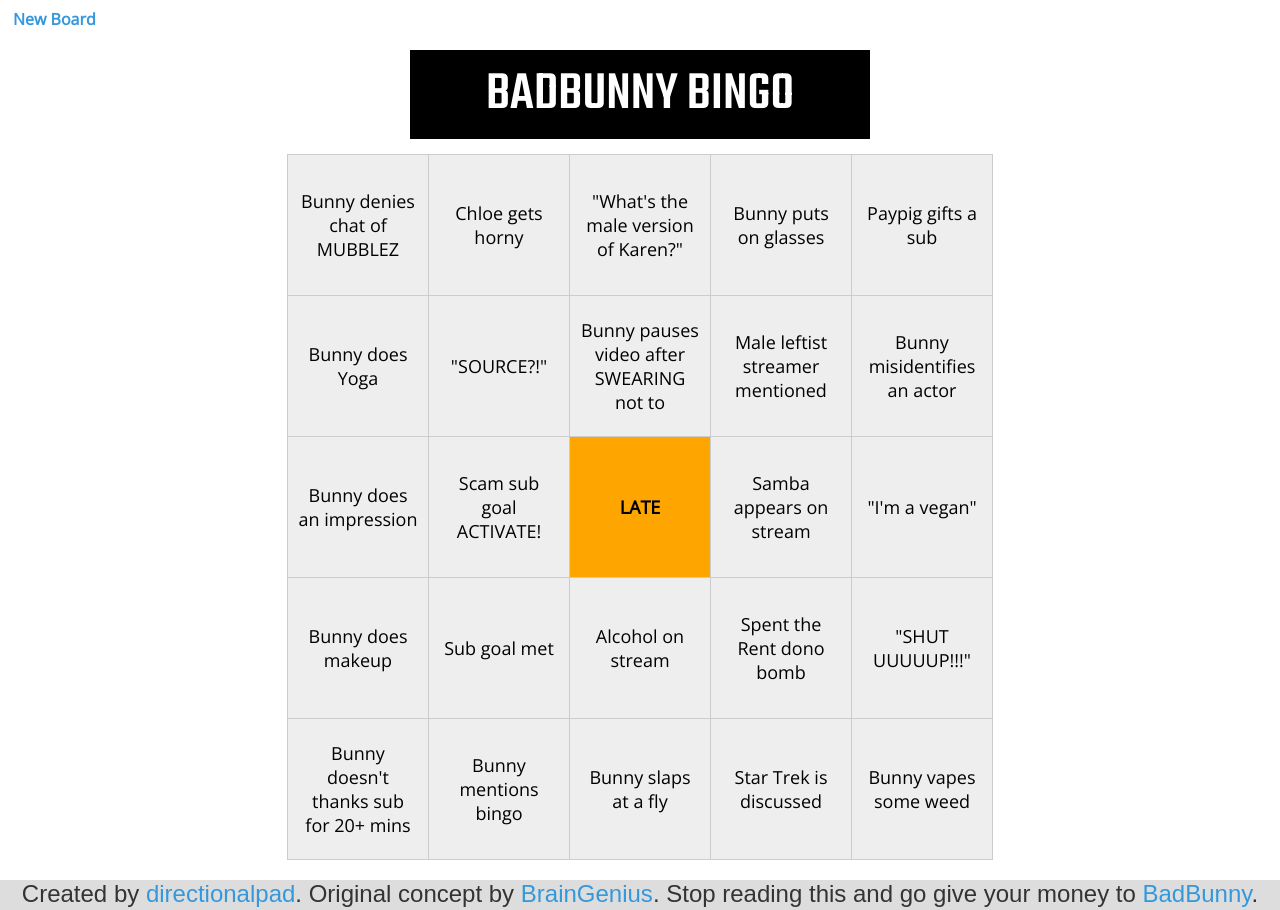
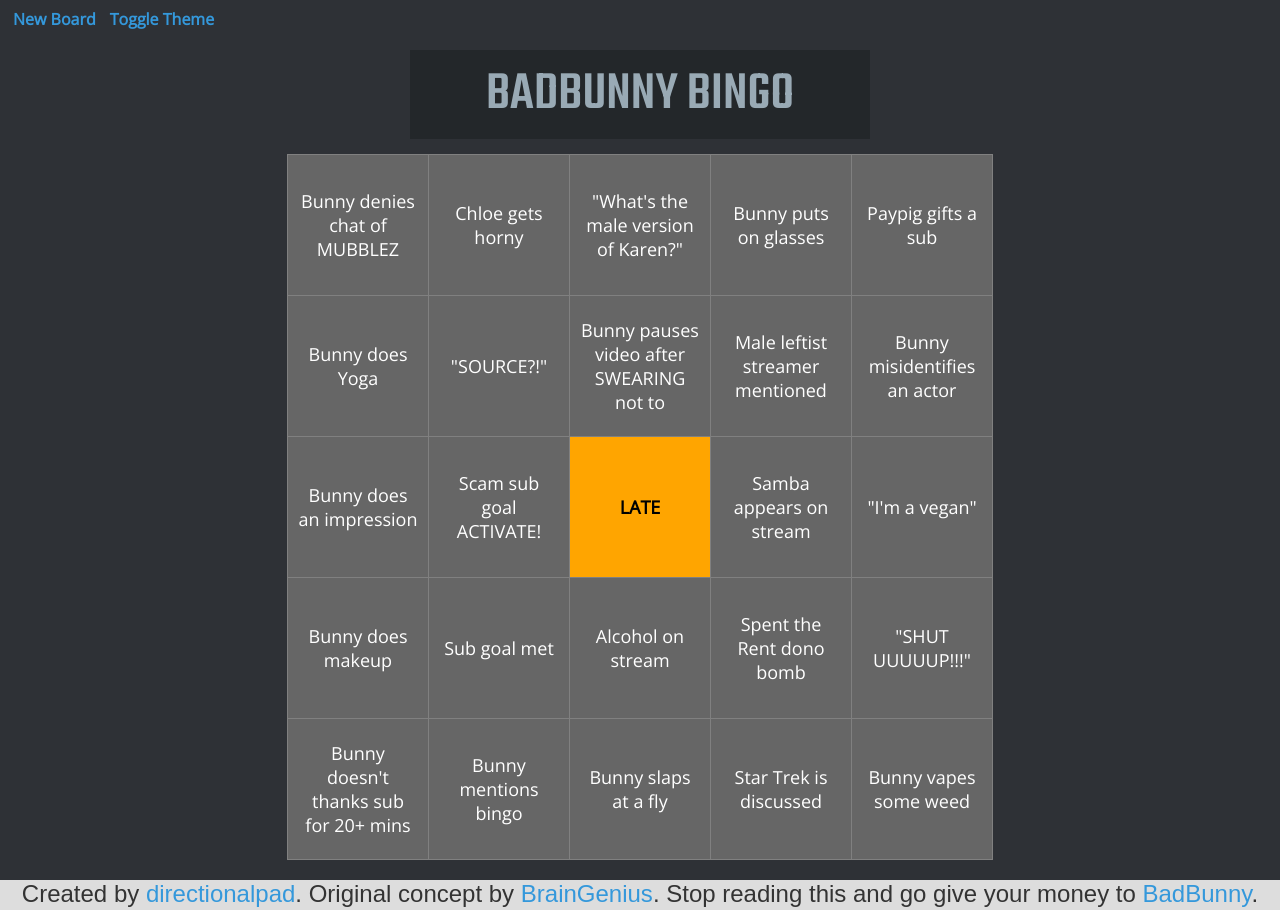
Before and after one commit to directionalpad/BadBunnyBingo, a plain HTML site: page index.html in a window 1280 px wide. Drawn offline with nearby package versions, Linux system fonts and the dark colour scheme; a web font is replaced by a local one.

Commit message:
dark theme

```diff
--- a/css/style.css
+++ b/css/style.css
@@ -130,3 +130,31 @@ footer > a, a:hover, a:active {
     padding-top: 85px;
     padding-bottom: 375px;
 }
+
+/* dark theme */
+@media (prefers-color-scheme: dark) {
+    body.dark-theme #game-title {
+        background: #23272a;
+        color: #99aab5;
+    }
+
+    body.dark-theme td {
+        color: white;
+    }
+
+    body.dark-theme .square-stamped {
+        color:black;
+    }
+
+    body.dark-theme {
+        background: #2e3136;
+    }
+
+    body.dark-theme tr {
+        background: #666;
+    }
+
+    body.dark-theme td, th {
+        border: 1px solid grey;
+    }
+}
--- a/index.html
+++ b/index.html
@@ -18,6 +18,7 @@
     <body>
         <nav>
             <a href="#" class="new-board">New Board</a>
+            <a href="#" class="theme-toggle">Toggle Theme</a>
         </nav>
         <div id="game-title">
             BADBUNNY BINGO
--- a/js/game.js
+++ b/js/game.js
@@ -4,7 +4,13 @@ import cookie from './cookie.js';
 // const board;
 
 $(document).ready(function() {
+    let theme = cookie.get('theme');
+    if (window.matchMedia && window.matchMedia('(prefers-color-scheme: dark)').matches && theme === undefined) {
+        $("body").toggleClass('dark-theme');
+    }
+
     const board = new Board(cookie.get('boardState'));
+
     $("tbody").append(board.getBoardMarkup());
 
     $(".new-board").click(function() {
@@ -47,4 +53,15 @@ $(document).ready(function() {
             $("table").removeClass('hidden');
         }
     });
+
+    $(".theme-toggle").click(function() {
+        $("body").toggleClass('dark-theme');
+
+        theme = cookie.get('theme');
+        if(theme !== undefined){
+            cookie.remove("theme");
+        } else {
+            cookie.set("theme", "dark-theme",{ expires: cookie.expiresMultiplier, secure: true });
+        }
+    });
 });
```
